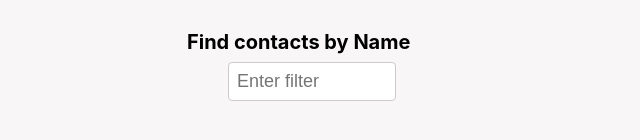
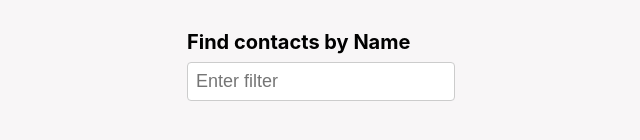
Before and after one commit to Reuelle/goit-react-hw-06-phonebook, a React (Create React App) app: page / in a window 1280 px wide. Shown: the part 540-680 px from the top of the page, without its empty margins (328-968 px from the left). Built offline with nearby package versions, Linux system fonts and the light colour scheme.

Commit message:
Update Filter.module.css

```diff
--- a/src/components/Filter/Filter.module.css
+++ b/src/components/Filter/Filter.module.css
@@ -6,7 +6,7 @@
 }
 
 .filterName {
-  width: 60%;
+  width: 100%;
   margin: 0.5rem auto 1rem;
   padding: 0.5rem;
   font-size: large;
```
